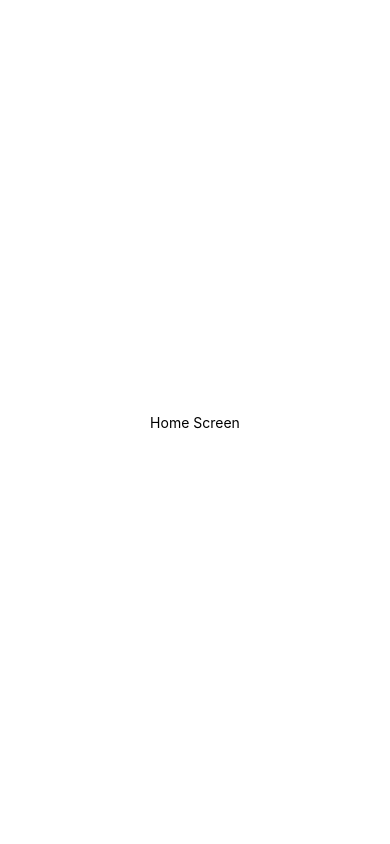
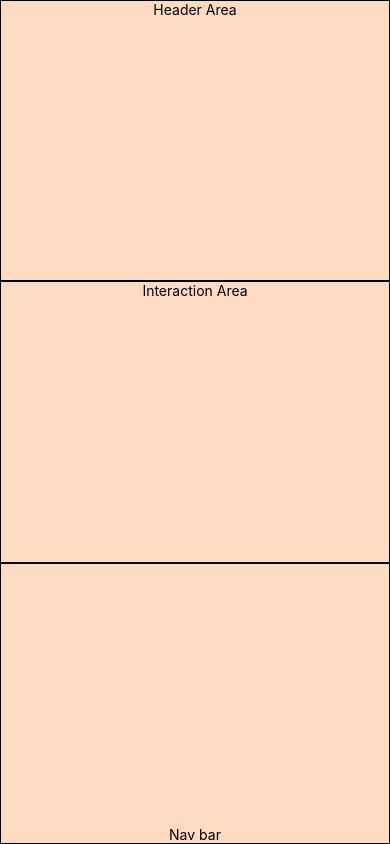
Before and after one commit to guitAryan/iForgot, a React Native app: screen / in a window 390 px wide. Built offline with nearby package versions, Linux system fonts and the light colour scheme.

Commit message:
Basic layout created

```diff
--- a/App.tsx
+++ b/App.tsx
@@ -1,32 +1,71 @@
 import { StatusBar } from 'expo-status-bar';
-import { Button, StyleSheet, Text, TextInput, View } from 'react-native';
+import { Button, ScrollView, StyleSheet, Text, TextInput, View, Dimensions } from 'react-native';
 
-function HomeScreen() {
+const WINDOW_WIDTH = Dimensions.get('window').width;
+const WINDOW_HEIGHT = Dimensions.get('window').height;
+
+function Header() {
   return (
-    <View style={{ flex: 1, justifyContent: 'center', alignItems: 'center' }}>
-      <Text>Home Screen</Text>
+    <View style={styles.header}>
+      <Text>Header Area</Text>
+
     </View>
   )
 }
 
+function Interact() {
+  return (
+    <View style={styles.interact}>
+      <Text>Interaction Area</Text>
+
+    </View>
+  )
+}
+
+function NavBar() {
+  return (
+    <View style={styles.navbar}>
+      <Text>Nav bar</Text>
+    </View>
+  )
+}
 
 export default function App() {
   return (
-    <View style={styles.container}>
+    <View style={styles.default}>
+      <Header />
+      <Interact />
+      <NavBar />
 
-      <HomeScreen />
-
-
-      <StatusBar style="auto" />
     </View>
   );
 }
 
 const styles = StyleSheet.create({
-  container: {
+  default: {
     flex: 1,
-    backgroundColor: '#fff',
+    backgroundColor: '#ffdbc2',
     alignItems: 'center',
     justifyContent: 'center',
   },
+  header: {
+    flex: 1,
+    alignItems: 'center',
+    borderWidth: 1,
+    width: WINDOW_WIDTH,
+  },
+  interact: {
+    flex: 1,
+    alignItems: 'center',
+    borderWidth: 1,
+    width: WINDOW_WIDTH,
+  },
+  navbar: {
+    flex: 1,
+    justifyContent: 'flex-end',
+    alignItems: 'center',
+    borderWidth: 1,
+    width: WINDOW_WIDTH,
+  },
+
 });
```
